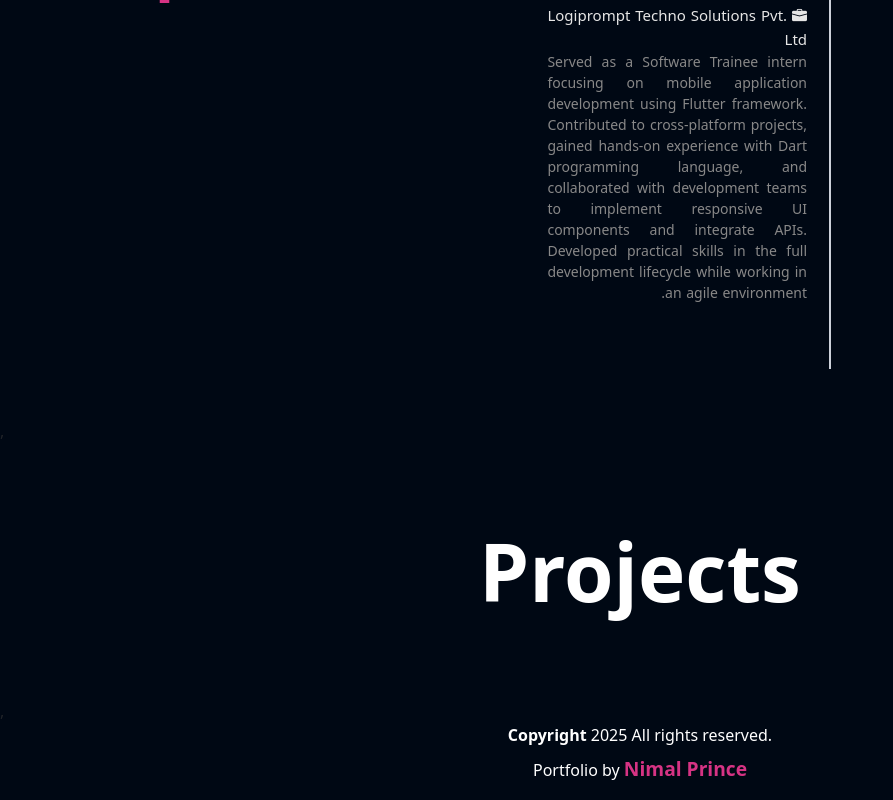
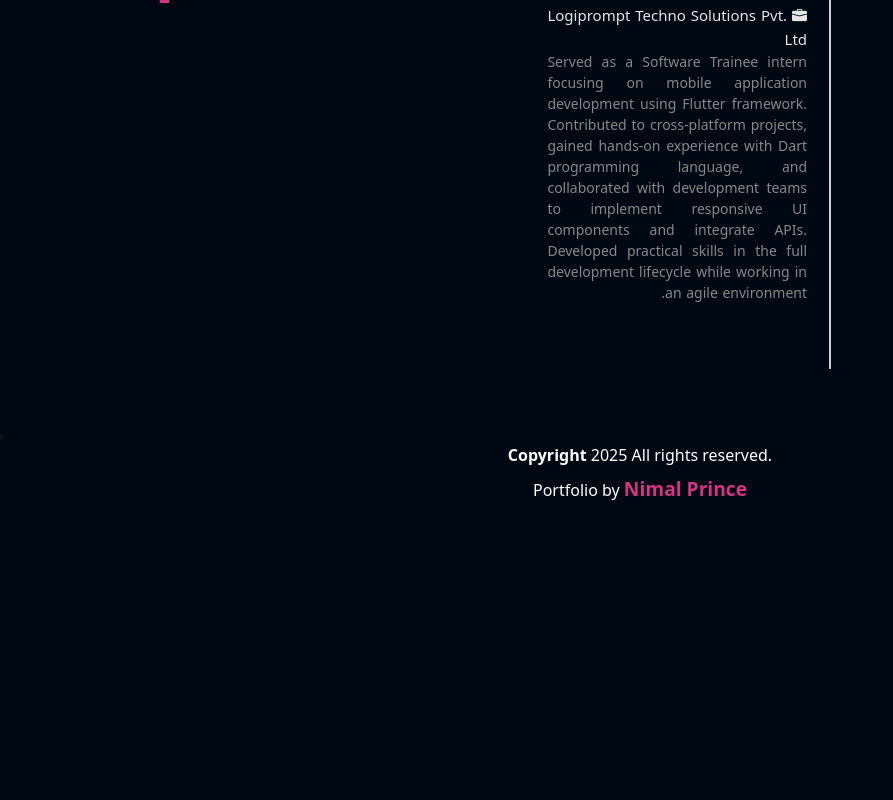
Before and after one commit to Nimal-dev/Portfolio_v2, a React (Vite) app: page / in a window 1280 px wide. Shown: the part 2481-3281 px from the top of the page, without its empty margins (0-893 px from the left). After the commit the page ends 3001 px from the top, so only its background shows below. Built offline with nearby package versions, Linux system fonts and the light colour scheme; a web font is replaced by a local one.

Commit message:
Update Home.jsx

```diff
--- a/src/components/Home.jsx
+++ b/src/components/Home.jsx
@@ -22,7 +22,7 @@ function Home() {
         <About/>,
         <Skills/>,
         <Experience/>,
-        <Work/>,
+        {/* <Work/>, */}
         <Footer/>
         </>
     );
```
